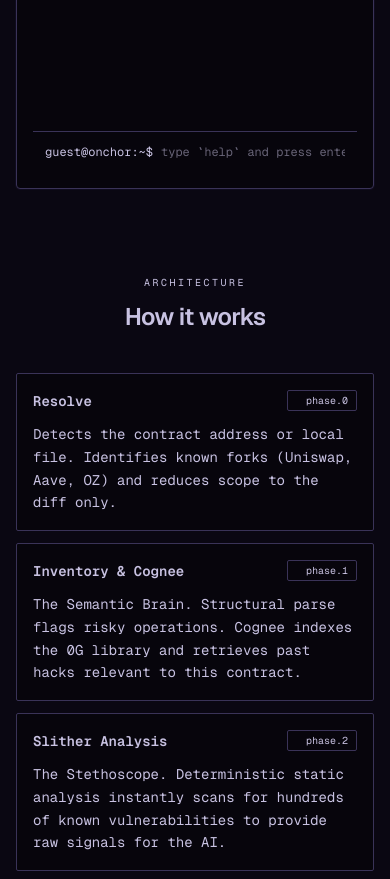
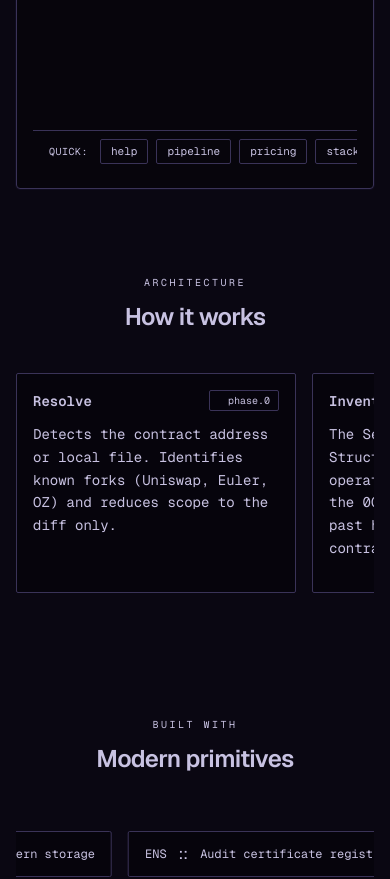
Before and after one commit to Mariussgal/OPEN-AGENTS-2026, a Next.js app in the folder frontend/: page / in a window 390 px wide. Shown: the part 1340-2219 px from the top of the page. Built offline with nearby package versions, Linux system fonts and the light colour scheme.

Commit message:
responsivness

```diff
--- a/frontend/app/globals.css
+++ b/frontend/app/globals.css
@@ -270,6 +270,15 @@ body {
 .terminal-line-error   { color: var(--severity-high); }
 .terminal-line-payment { color: var(--terminal-yellow); }
 
+/* ─── Utilities ──────────────────────────────────────────────────── */
+.scrollbar-hide {
+  -ms-overflow-style: none;  /* IE and Edge */
+  scrollbar-width: none;  /* Firefox */
+}
+.scrollbar-hide::-webkit-scrollbar {
+  display: none; /* Chrome, Safari and Opera */
+}
+
 /* ─── Terminal box (bordures fines, coin carrés) ─────────────────────────── */
 .terminal-box {
   border: 1px solid var(--terminal-border);
--- a/frontend/app/page.tsx
+++ b/frontend/app/page.tsx
@@ -2,7 +2,7 @@
 
 import Image from "next/image";
 import { useRouter } from "next/navigation";
-import { useState } from "react";
+import { useState, useRef, useEffect } from "react";
 import { Check, Copy, Menu, X } from "lucide-react";
 import { Shell } from "@/components/shell/Shell";
 import { TerminalWindow } from "@/components/branding/TerminalWindow";
@@ -13,7 +13,7 @@ const PHASES = [
   {
     id: 0,
     name: "Resolve",
-    desc: "Detects the contract address or local file. Identifies known forks (Uniswap, Aave, OZ) and reduces scope to the diff only.",
+    desc: "Detects the contract address or local file. Identifies known forks (Uniswap, Euler, OZ) and reduces scope to the diff only.",
   },
   {
     id: 1,
@@ -39,7 +39,12 @@ const PHASES = [
   {
     id: 5,
     name: "0G Anchor",
-    desc: "The Immutable Memory. Confirmed patterns are anchored forever to 0G Storage. Mints an ENS certificate when zero HIGH findings.",
+    desc: "The Immutable Memory. Confirmed patterns are anchored forever to 0G Storage and notarized onchain via KeeperHub.",
+  },
+  {
+    id: 6,
+    name: "Report",
+    desc: "Final enrichment. Adds fix sketches and historical references. Generates the final JSON report and verified ENS certificate.",
   },
 ];
 
@@ -222,6 +227,25 @@ function NavLinks({ onNavigate }: { onNavigate?: () => void }) {
 
 export default function HomePage() {
   const [menuOpen, setMenuOpen] = useState(false);
+  const [activePhase, setActivePhase] = useState(0);
+  const scrollRef = useRef<HTMLDivElement>(null);
+
+  useEffect(() => {
+    const el = scrollRef.current;
+    if (!el) return;
+
+    const handleScroll = () => {
+      const scrollLeft = el.scrollLeft;
+      const width = el.offsetWidth;
+      // Cards are min-w-[280px] + gap-4
+      const itemWidth = 280 + 16;
+      const index = Math.round(scrollLeft / itemWidth);
+      setActivePhase(index);
+    };
+
+    el.addEventListener("scroll", handleScroll, { passive: true });
+    return () => el.removeEventListener("scroll", handleScroll);
+  }, []);
 
   return (
     <div className="min-h-screen bg-[--background] text-[--foreground] relative overflow-x-hidden">
@@ -355,9 +379,7 @@ export default function HomePage() {
               <span className="text-[--terminal-comment]">#</span> the same shell
               you get with{" "}
               <span className="text-[--terminal-accent]">onchor-ai</span>.
-              type <span className="text-[--terminal-accent]">help</span>,{" "}
-              <span className="text-[--terminal-accent]">audit</span>, or{" "}
-              <span className="text-[--terminal-accent]">status</span>.
+              type <span className="text-[--terminal-accent]">help</span>.
             </p>
           </div>
 
@@ -377,11 +399,14 @@ export default function HomePage() {
             </h2>
           </div>
 
-          <div className="grid grid-cols-1 sm:grid-cols-2 lg:grid-cols-3 gap-3 sm:gap-4">
+          <div
+            ref={scrollRef}
+            className="flex overflow-x-auto sm:grid sm:grid-cols-2 lg:grid-cols-3 gap-4 pb-6 sm:pb-0 snap-x snap-mandatory scrollbar-hide"
+          >
             {PHASES.map((phase) => (
               <div
                 key={phase.id}
-                className="terminal-box rounded-sm p-4 sm:p-5 hover:border-[--terminal-brand]/60 transition-colors flex flex-col"
+                className="terminal-box rounded-sm p-4 sm:p-5 hover:border-[--terminal-brand]/60 transition-colors flex flex-col min-w-[280px] sm:min-w-0 snap-start"
               >
                 <div className="flex flex-wrap items-center justify-between gap-2 mb-3">
                   <span className="font-mono text-sm font-semibold text-[--terminal-label]">
@@ -402,6 +427,19 @@ export default function HomePage() {
                   </div>
                 )}
               </div>
+            ))}
+          </div>
+          {/* Pagination dots for mobile */}
+          <div className="flex justify-center gap-2 mt-2 sm:hidden">
+            {PHASES.map((phase) => (
+              <div
+                key={`dot-${phase.id}`}
+                className={`w-1.5 h-1.5 rounded-full transition-all duration-300 ${
+                  activePhase === phase.id
+                    ? "bg-[--terminal-brand] w-3"
+                    : "bg-[--terminal-border]"
+                }`}
+              />
             ))}
           </div>
         </section>
--- a/frontend/components/shell/Shell.tsx
+++ b/frontend/components/shell/Shell.tsx
@@ -154,7 +154,9 @@ export function Shell() {
   return (
     <div
       className="flex flex-col h-full w-full bg-[--terminal-bg] text-[--terminal-label] font-mono text-xs sm:text-sm"
-      onClick={() => inputRef.current?.focus()}
+      onClick={() => {
+        if (window.innerWidth >= 768) inputRef.current?.focus();
+      }}
     >
       {/* Output buffer — min-h-0 required for flex-1 + overflow-y-auto */}
       <div
@@ -167,8 +169,24 @@ export function Shell() {
         ))}
       </div>
 
-      {/* Prompt input */}
-      <div className="flex items-baseline gap-2 px-3 sm:px-6 py-3 border-t border-[--terminal-border]">
+      {/* Mobile-friendly command suggestions */}
+      <div className="flex items-center gap-2 px-4 sm:px-6 py-2 border-t border-[--terminal-border] overflow-x-auto scrollbar-hide md:hidden bg-[--terminal-bg]/50">
+        <span className="text-[10px] uppercase tracking-wider text-[--terminal-muted] whitespace-nowrap mr-1">
+          Quick:
+        </span>
+        {["help", "pipeline", "pricing", "stack", "clear"].map((cmd) => (
+          <button
+            key={cmd}
+            onClick={() => submit(cmd)}
+            className="px-2.5 py-1 rounded-sm border border-[--terminal-border] text-[11px] font-mono text-[--terminal-muted] hover:text-[--terminal-accent] hover:border-[--terminal-accent]/50 transition-colors whitespace-nowrap active:bg-[--terminal-accent]/10"
+          >
+            {cmd}
+          </button>
+        ))}
+      </div>
+
+      {/* Prompt input — Hidden on mobile, shown on md+ */}
+      <div className="hidden md:flex items-baseline gap-2 px-4 sm:px-6 py-3 border-t border-[--terminal-border]">
         <span className="text-[--terminal-accent] shrink-0 select-none">{SHELL_PROMPT}</span>
         <div className="relative flex-1">
           <input
--- a/frontend/components/shell/commands.ts
+++ b/frontend/components/shell/commands.ts
@@ -87,29 +87,16 @@ const rule = (): ShellLine => ({
 
 const help: CommandHandler = () => ({
   lines: [
-    t("log", " Usage: onchor-ai [OPTIONS] COMMAND [ARGS]..."),
     blank(),
     t("muted", " Onchor.ai — Solidity Security Copilot with collective memory."),
-    t("muted", " Audit contracts, testnet USDC payments (x402), KeeperHub anchors, 0G patterns."),
-    t("muted", " Use -h after each command name for detailed options."),
     blank(),
-    t("label", "╭─ Available Commands ─────────────────────────────────────────────────────────╮"),
-    t("log", "│ audit     Audit file, folder, or 0x address (verified contract).             │"),
-    t("log", "│ doctor    Validate keys & network connectivity (~/.onchor-ai or .env).       │"),
-    t("log", "│ init      Initialize .onchor/ project folder (local config).                 │"),
-    t("log", "│ status    Show mode, version, USDC balance from local server.                │"),
-    t("label", "╰──────────────────────────────────────────────────────────────────────────────╯"),
-    blank(),
-    t("label", "╭─ Navigation Web (Demo CLI) ──────────────────────────────────────────────────╮"),
-    t("log", "│ memory    View collective 0G memory stats.                                   │"),
-    t("log", "│ history   Open audit history page.                                           │"),
-    t("log", "│ pipeline  View 6-phase pipeline architecture.                                │"),
+    t("label", "╭─ Commands available ─────────────────────────────────────────────────────────╮"),
+    t("log", "│ pipeline  View 7-phase pipeline architecture.                                │"),
     t("log", "│ pricing   View x402 pricing.                                                 │"),
     t("log", "│ stack     View technology stack.                                             │"),
     t("log", "│ clear     Clear screen.                                                      │"),
     t("label", "╰──────────────────────────────────────────────────────────────────────────────╯"),
     blank(),
-    t("comment", "# tip: ↑/↓ to navigate history · Tab to autocomplete"),
   ],
 });
 
@@ -203,34 +190,32 @@ const pricing: CommandHandler = () => ({
     t("rule", "┌──────────────┬─────────┬────────────────────────┐"),
     t("rule", "│ scope        │  price  │ example                │"),
     t("rule", "├──────────────┼─────────┼────────────────────────┤"),
-    t("log",  "│ ≤  3 files   │  $0.50  │ simple ERC20           │"),
-    t("log",  "│ ≤ 10 files   │  $1.00  │ vault + router         │"),
-    t("log",  "│ ≤ 30 files   │  $2.00  │ full DeFi protocol     │"),
-    t("log",  "│ >  30 files  │  $4.00  │ uniswap v4 scale       │"),
+    t("log", "│ ≤  3 files   │  $0.50  │ simple ERC20           │"),
+    t("log", "│ ≤ 10 files   │  $1.00  │ vault + router         │"),
+    t("log", "│ ≤ 30 files   │  $2.00  │ full DeFi protocol     │"),
+    t("log", "│ >  30 files  │  $4.00  │ uniswap v4 scale       │"),
     t("rule", "└──────────────┴─────────┴────────────────────────┘"),
     blank(),
-    t("comment", "# free tier: `audit --local` (no anchoring, local memory only)"),
-    t("comment", "# contribute patterns to earn -0.25 USDC per validated entry"),
+    t("comment", "# contribute patterns to earn -0.05 USDC per validated entry"),
   ],
 });
 
 const pipeline: CommandHandler = () => ({
   lines: [
-    t("label", "audit pipeline — 6 phases"),
+    t("label", "audit pipeline — 7 phases"),
     blank(),
     t("brand", "  [0] resolve       address / file → ResolvedContract"),
-    t("brand", "                    upstream fork detection (uniswap, aave, oz)"),
+    t("muted", "                    upstream fork detection (uniswap, euler, oz)"),
     t("brand", "  [1] inventory     structural parse · flags · dedup via cognee"),
-    t("brand", "  [2] slither       static analysis · diff-only on forks"),
-    t("brand", "  [3] triage        claude-haiku · risk_score 0–10 · gate <3 = SAFE"),
-    t("accent","  [4] investigate   claude-sonnet · adversarial agent · 7 tools"),
-    t("brand", "                    read_contract / search_pattern / get_call_graph"),
-    t("brand", "                    get_storage_layout / query_memory"),
-    t("brand", "                    simulate_call / anchor_finding"),
-    t("brand", "  [5] anchor        keeperhub direct execution · safety net"),
+    t("brand", "  [2] slither       static analysis · 89 detectors · diff-only"),
+    t("brand", "  [3] triage        cost-gate · risk_score 0–10 · gate <3 = SAFE"),
+    t("accent", "  [4] investigate  adversarial agent · Sonnet 4.5 · 7 tools"),
+    t("muted", "                    read_contract / search_pattern / get_call_graph"),
+    t("muted", "                    get_storage_layout / query_memory"),
+    t("muted", "                    simulate_call / anchor_finding"),
+    t("brand", "  [5] anchor        onchain anchoring · KeeperHub direct execution"),
     t("brand", "  [6] report        json + onchain proof + ENS cert"),
     blank(),
-    t("comment", "# core execution: phase 4 — adversarial reading before checklist"),
   ],
 });
 
@@ -238,15 +223,14 @@ const stack: CommandHandler = () => ({
   lines: [
     t("label", "technology stack"),
     blank(),
-    t("log", "  KeeperHub          onchain anchoring notary (MCP + direct API)"),
-    t("log", "  0G Storage         decentralized pattern storage (KV testnet)"),
-    t("log", "  ENS                audit certificate registry (namespace SDK)"),
-    t("log", "  x402               HTTP-native USDC payments (eip-3009)"),
+    t("log", "  KeeperHub          onchain anchoring"),
+    t("log", "  0G                 decentralized storage"),
+    t("log", "  ENS                audit certificate registry"),
+    t("log", "  x402               HTTP-native USDC payments "),
     t("log", "  Cognee             tridimensional persistent memory"),
-    t("log", "  Anthropic          claude-haiku-4-5 + claude-sonnet-4-5"),
-    t("log", "  Slither            static analysis (trail of bits)"),
+    t("log", "  Hybrid LLM         Anthropic + OpenAI"),
+    t("log", "  Slither            static analysis"),
     t("log", "  FastAPI            backend api server"),
-    t("log", "  Next.js 16         frontend (this page)"),
   ],
 });
 
@@ -298,18 +282,18 @@ const MAN_PAGES: Record<string, ShellLine[]> = {
     t("label", "AUDIT(1)                  Onchor.ai Manual                 AUDIT(1)"),
     blank(),
     t("label", "NAME"),
-    t("log",  "       audit — run a complete security audit"),
+    t("log", "       audit — run a complete security audit"),
     blank(),
     t("label", "SYNOPSIS"),
-    t("log",  "       onchor-ai audit <path|address> [--local|--dev]"),
+    t("log", "       onchor-ai audit <path|address> [--local|--dev]"),
     blank(),
     t("label", "DESCRIPTION"),
-    t("log",  "       Runs the full 6-phase pipeline against the target."),
-    t("log",  "       Triggers an x402 USDC payment unless --local or --dev."),
+    t("log", "       Runs the full 7-phase pipeline against the target."),
+    t("log", "       Triggers an x402 USDC payment unless --local or --dev."),
     blank(),
     t("label", "OPTIONS"),
-    t("log",  "       --local   skip payment, use local memory only"),
-    t("log",  "       --dev     bypass everything (no x402, no anchor)"),
+    t("log", "       --local   skip payment, use local memory only"),
+    t("log", "       --dev     bypass everything (no x402, no anchor)"),
   ],
   memory: [
     t("label", "MEMORY(1)                Onchor.ai Manual                 MEMORY(1)"),
--- a/frontend/components/shell/useShell.ts
+++ b/frontend/components/shell/useShell.ts
@@ -32,7 +32,7 @@ export type ShellApi = {
   entries: ShellEntry[];
   input: string;
   setInput: (value: string) => void;
-  submit: () => void;
+  submit: (forceInput?: string) => void;
   /** History navigation: -1 = up, 1 = down. */
   navigateHistory: (delta: -1 | 1) => void;
   /** Tab autocomplete. */
@@ -149,8 +149,8 @@ export function useShell(): ShellApi {
     streamsRef.current.clear();
   }, []);
 
-  const submit = useCallback(() => {
-    const raw = input.trim();
+  const submit = useCallback((forceInput?: string) => {
+    const raw = (forceInput ?? input).trim();
     setInput("");
     historyIndexRef.current = -1;
 
```
